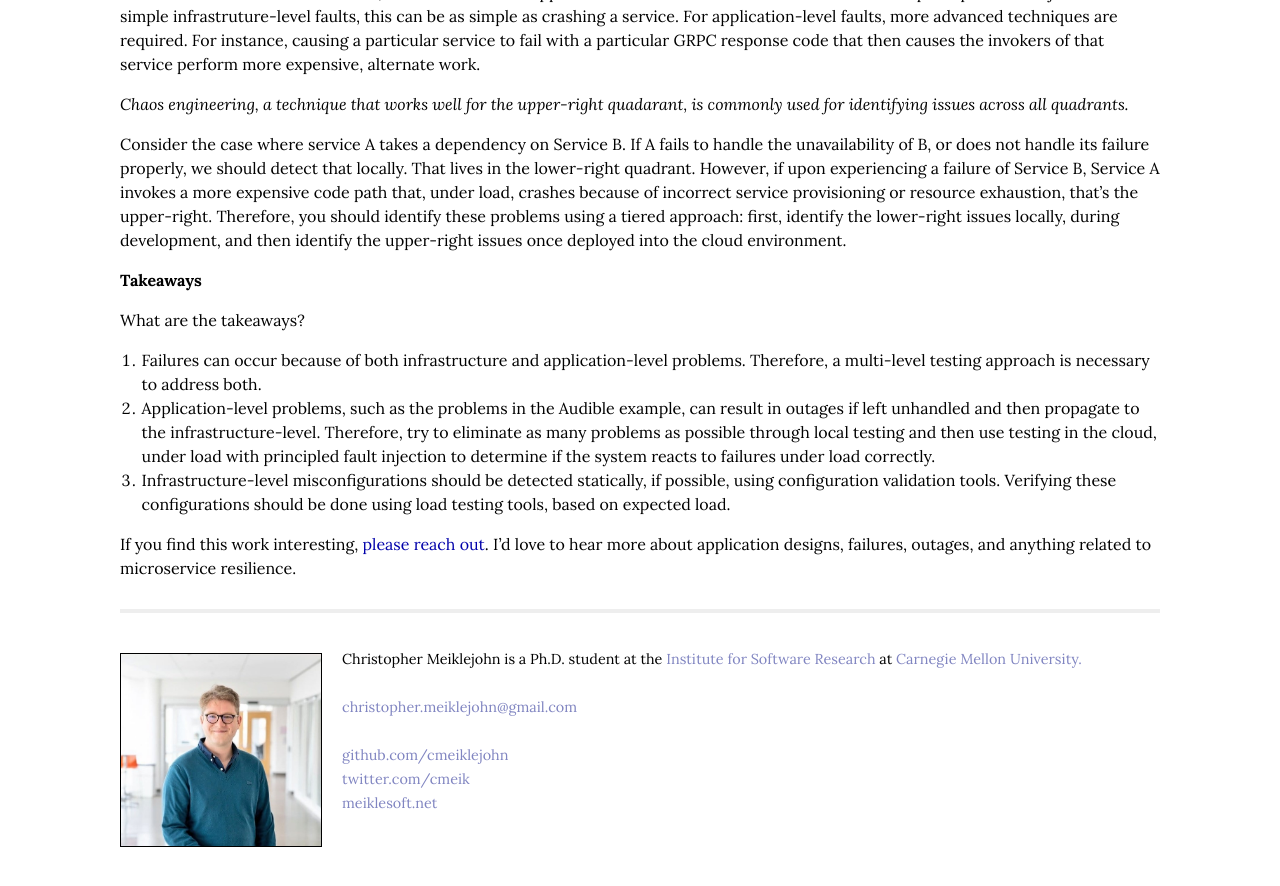
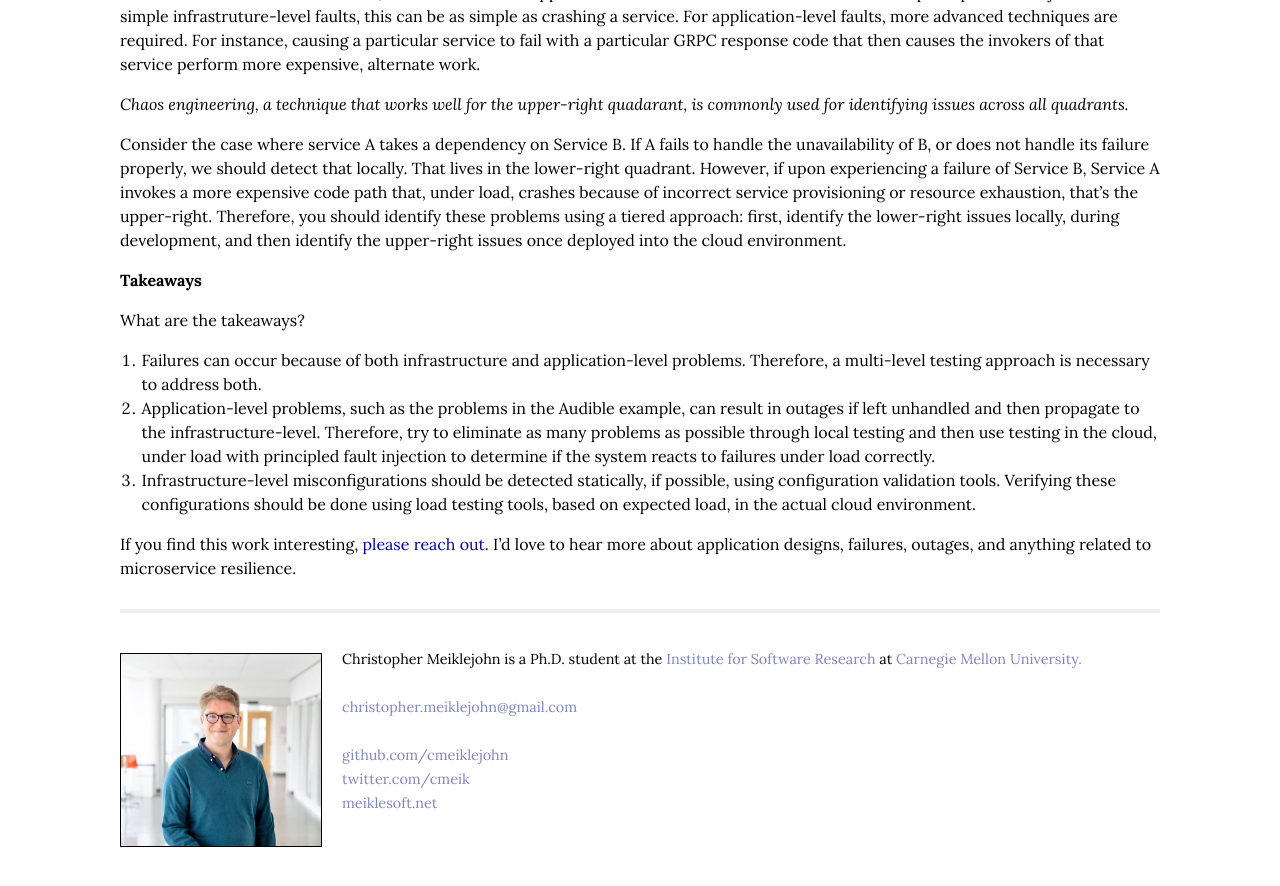
Before and after one commit to cmeiklejohn/cmeiklejohn.github.io, a Jekyll site: the page built from _posts/2022-03-19-understanding-faults.markdown, in a window 1280 px wide and 900 px high, scrolled down 6929 px. Shown: the top 886 px of the window. Built offline with Jekyll 4.4.1, drawn with Linux system fonts in a browser that asks for light colours; some web fonts are replaced.

Commit message:
prototype

```diff
--- a/_posts/2022-03-19-understanding-faults.markdown
+++ b/_posts/2022-03-19-understanding-faults.markdown
@@ -181,7 +181,7 @@ What are the takeaways?
 
 1. Failures can occur because of both infrastructure and application-level problems.  Therefore, a multi-level testing approach is necessary to address both.
 2. Application-level problems, such as the problems in the Audible example, can result in outages if left unhandled and then propagate to the infrastructure-level.  Therefore, try to eliminate as many problems as possible through local testing and then use testing in the cloud, under load with principled fault injection to determine if the system reacts to failures under load correctly.
-3. Infrastructure-level misconfigurations should be detected statically, if possible, using configuration validation tools.  Verifying these configurations should be done using load testing tools, based on expected load.
+3. Infrastructure-level misconfigurations should be detected statically, if possible, using configuration validation tools.  Verifying these configurations should be done using load testing tools, based on expected load, in the actual cloud environment.
 
 If you find this work interesting, [please reach out](http://twitter.com/cmeik).  I'd love to hear more about application designs, failures, outages, and anything related to microservice resilience.
 
```
